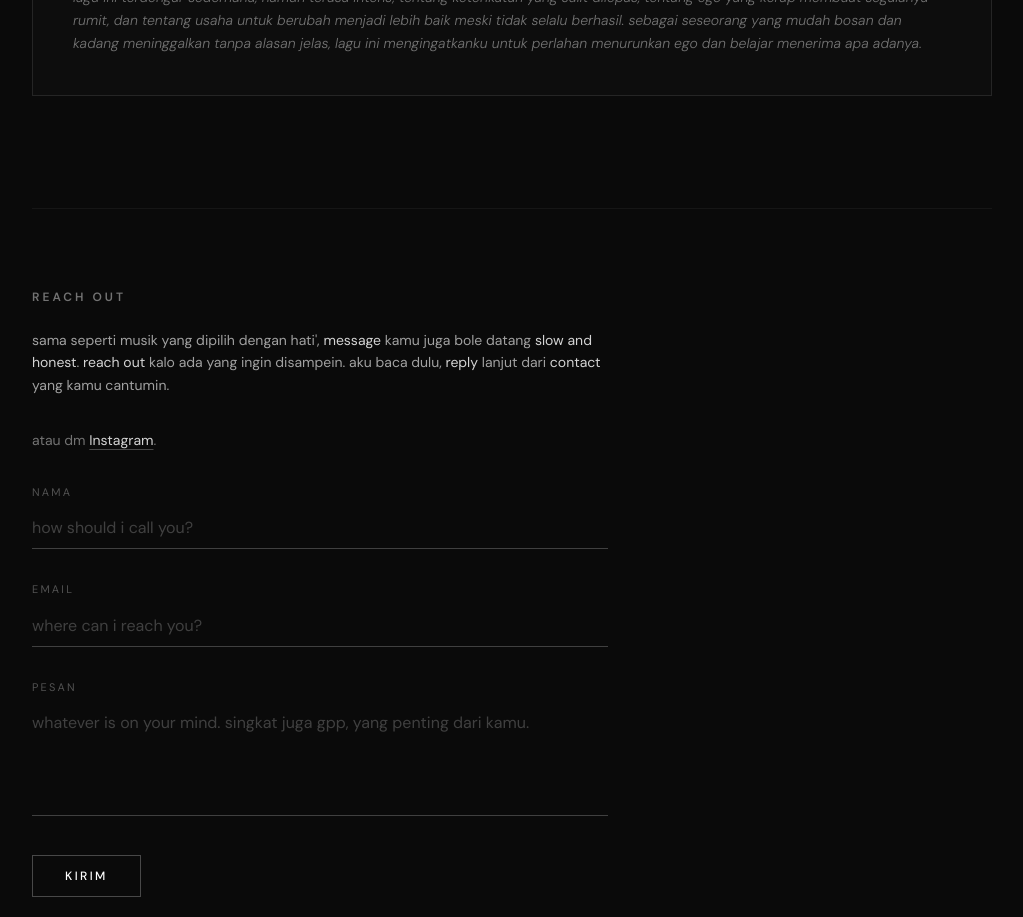
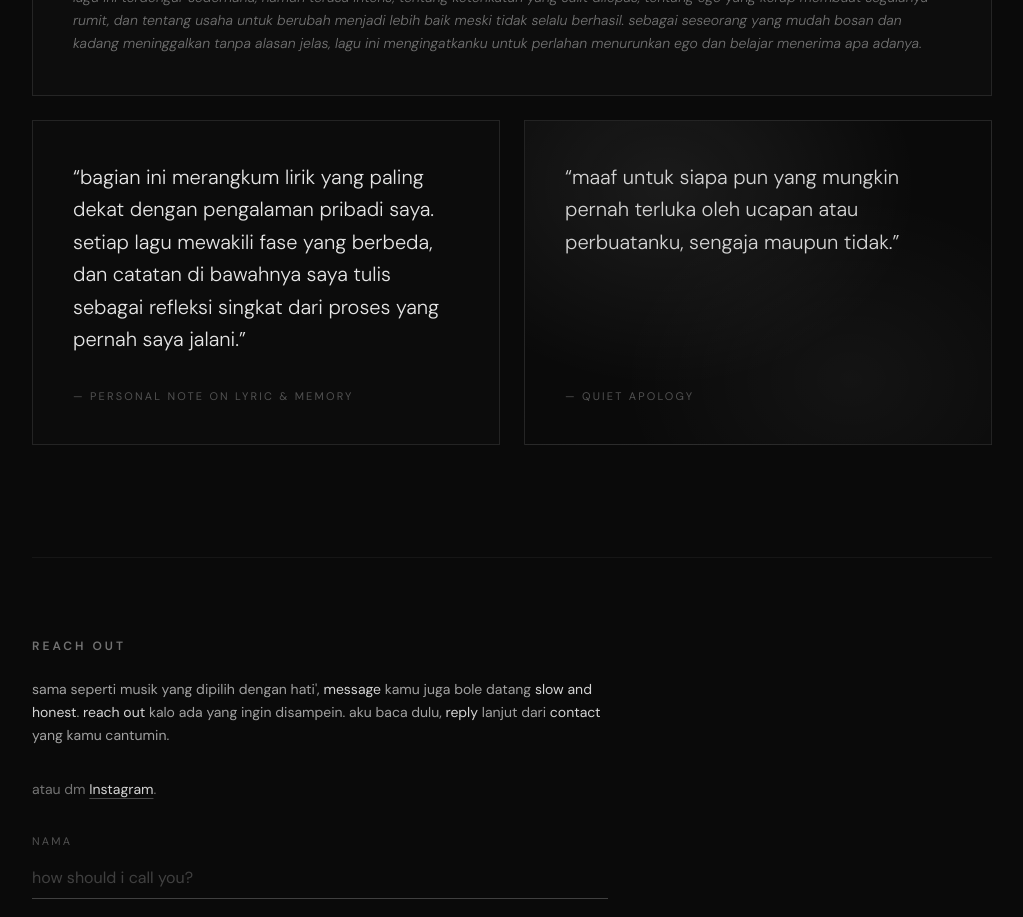
Before and after one commit to ryramadhan/monochrome-soundscape, a React (Vite) app: page / in a window 1280 px wide. Shown: the part 7080-7997 px from the top of the page, without its empty margins (128-1151 px from the left). Built offline with nearby package versions, Linux system fonts and the light colour scheme.

Commit message:
feat: add personal closing notes to mood section

```diff
--- a/src/sections/Mood.tsx
+++ b/src/sections/Mood.tsx
@@ -306,6 +306,28 @@ export function Mood() {
             ego dan belajar menerima apa adanya.
           </p>
         </figure>
+        <div className="grid gap-6 md:col-span-2 md:grid-cols-2">
+          <figure className="group relative overflow-hidden border border-white/10 bg-neutral-900/20 p-8 transition hover:border-white/20 md:p-10">
+            <blockquote className="max-w-3xl text-lg font-light leading-relaxed text-neutral-200 sm:text-xl">
+              &ldquo;bagian ini merangkum lirik yang paling dekat dengan pengalaman
+              pribadi saya. setiap lagu mewakili fase yang berbeda, dan catatan
+              di bawahnya saya tulis sebagai refleksi singkat dari proses yang
+              pernah saya jalani.&rdquo;
+            </blockquote>
+            <figcaption className="mt-8 text-[11px] uppercase tracking-[0.2em] text-neutral-600 transition group-hover:text-neutral-500">
+              — personal note on lyric &amp; memory
+            </figcaption>
+          </figure>
+          <figure className="group flex min-h-[280px] flex-col justify-between border border-white/10 bg-[radial-gradient(ellipse_at_30%_20%,rgba(255,255,255,0.07),transparent_55%),radial-gradient(ellipse_at_70%_80%,rgba(255,255,255,0.04),transparent_50%)] p-10 transition hover:border-white/20">
+            <blockquote className="max-w-3xl text-lg font-light leading-relaxed text-neutral-300 sm:text-xl">
+              &ldquo;maaf untuk siapa pun yang mungkin pernah terluka oleh ucapan
+              atau perbuatanku, sengaja maupun tidak.&rdquo;
+            </blockquote>
+            <figcaption className="mt-8 text-[11px] uppercase tracking-[0.2em] text-neutral-600 transition group-hover:text-neutral-500">
+              — quiet apology
+            </figcaption>
+          </figure>
+        </div>
       </div>
     </motion.section>
   );
```
